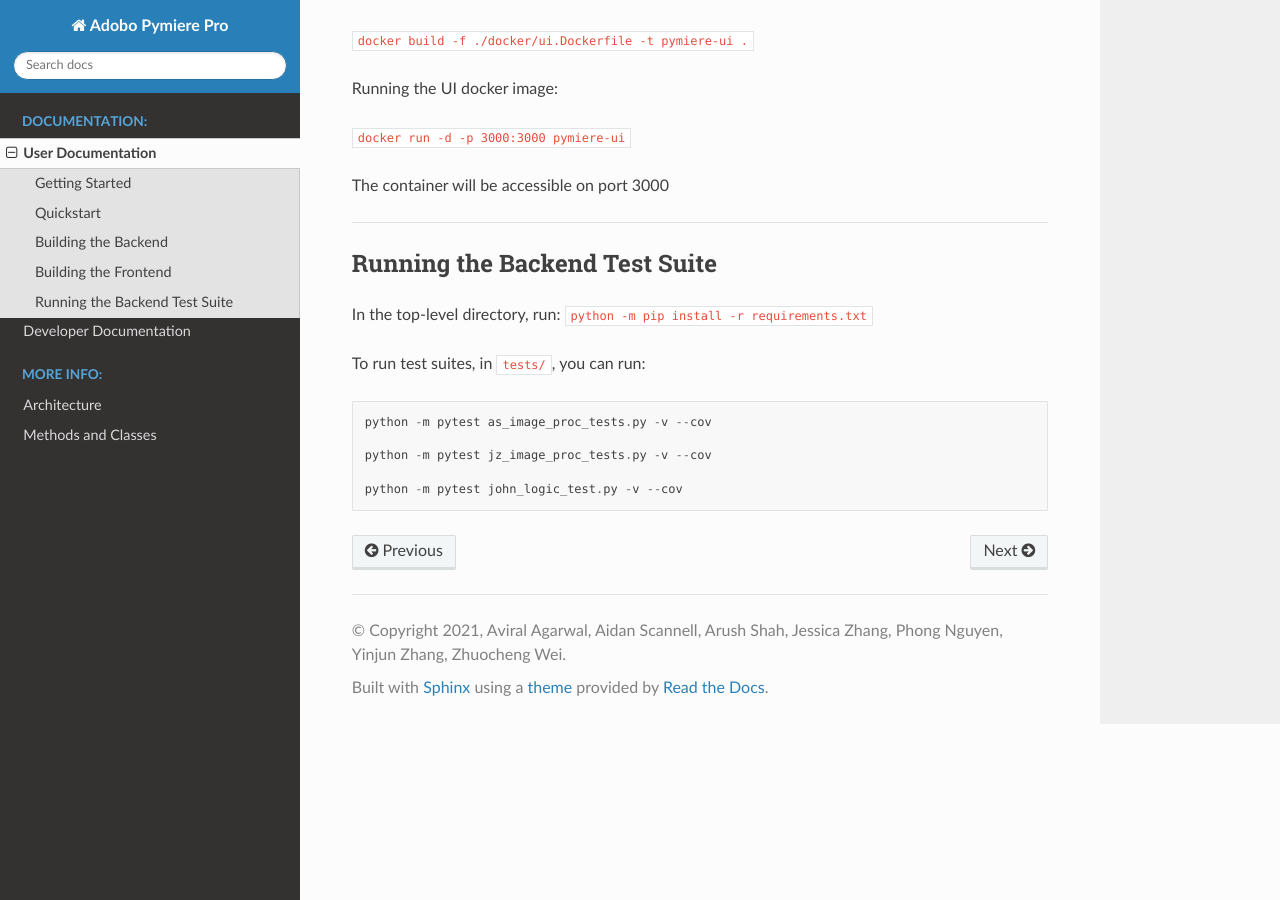
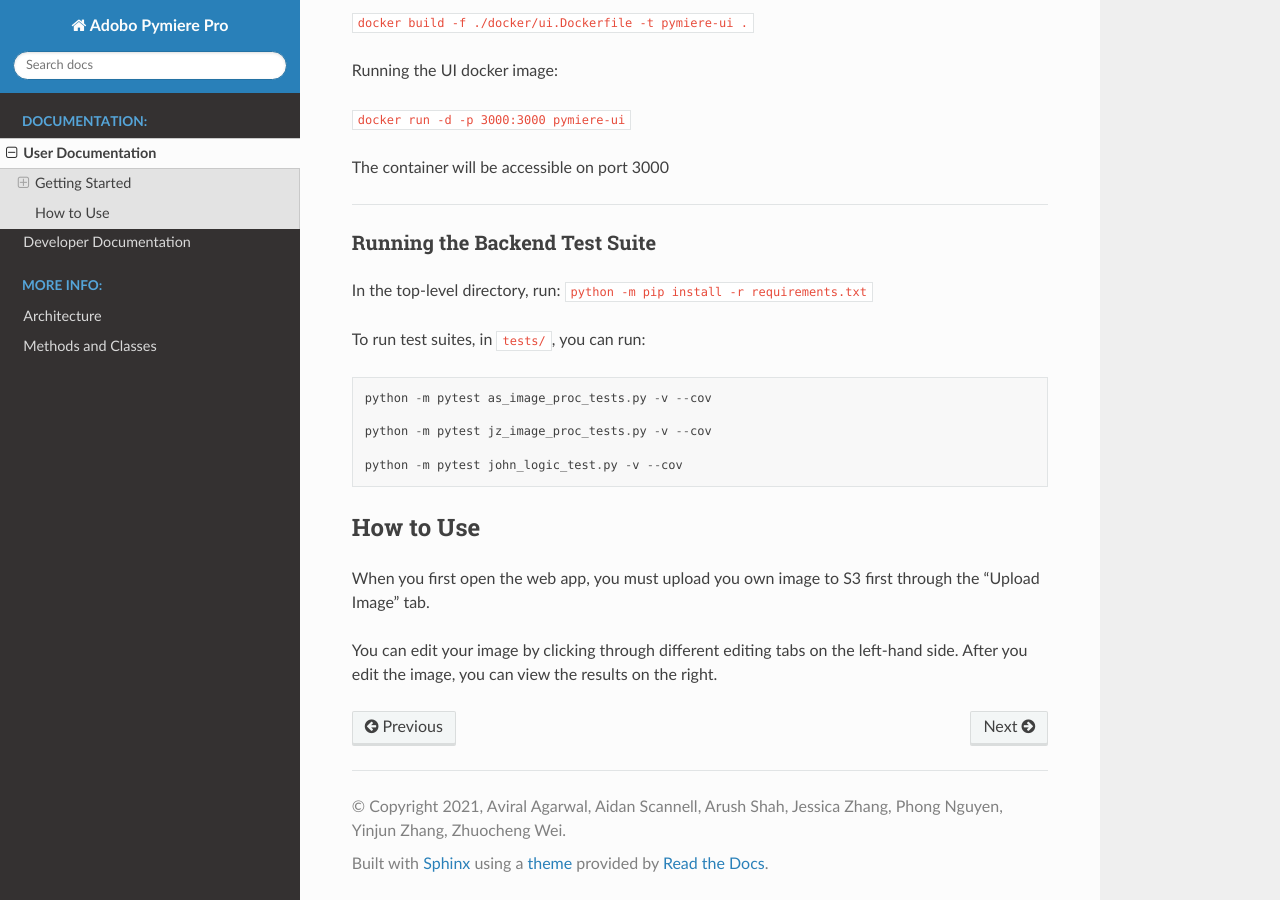
Before and after one commit to superav/adobo-pymiere-pro, a Sphinx documentation site: the page built from docs/source/userdocs.md, in a window 1280 px wide and 900 px high, scrolled down 1108 px. Built offline with Sphinx 7.4.7 and the Read the Docs theme 2.0.0, drawn with Linux system fonts in a browser that asks for light colours.

Commit message:
Updated user docs and fixed some syntax in dev docs

````diff
--- a/docs/source/userdocs.md
+++ b/docs/source/userdocs.md
@@ -8,7 +8,7 @@ Clone the git repository through:
 
 ---
 
-## Quickstart
+### Quickstart
 
 Make sure Docker Desktop is installed.
 
@@ -24,7 +24,7 @@ UI will be on port 3000 and backend will be on port 5000.
 
 ---
 
-## Building the Backend
+### Building the Backend
 
 To build the logic docker image:
 
@@ -38,7 +38,7 @@ The container will accessible on port 3000
 
 ---
 
-## Building the Frontend
+### Building the Frontend
 
 Building the UI docker image:
 
@@ -52,7 +52,7 @@ The container will be accessible on port 3000
 
 ---
 
-## Running the Backend Test Suite
+### Running the Backend Test Suite
 
 In the top-level directory, run: `python -m pip install -r requirements.txt`
 
@@ -65,3 +65,10 @@ python -m pytest jz_image_proc_tests.py -v --cov
 
 python -m pytest john_logic_test.py -v --cov
 ```
+
+## How to Use
+
+When you first open the web app, you must upload you own image to S3 first through the "Upload Image" tab.
+
+You can edit your image by clicking through different editing tabs on the left-hand side.
+After you edit the image, you can view the results on the right.
````
Also changed, not shown: docs/source/architecture.md (+2 -2 lines), docs/source/devdocs.md (+4 -4 lines).
